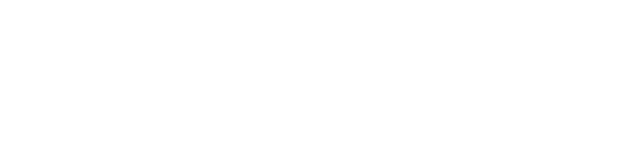
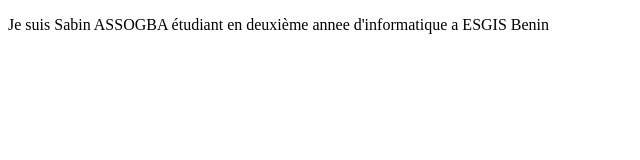
Before and after one commit to sabin-dev/mon-cv, a plain HTML site: page index.html in a window 1280 px wide. Shown: the whole page, without its empty margins (0-640 px from the left). Drawn offline with Linux system fonts and the light colour scheme.

Commit message:
mise en place de la section description

```diff
--- a/index.html
+++ b/index.html
@@ -8,5 +8,8 @@
 </head>
 <body>
 
+
+    <p>Je suis Sabin ASSOGBA étudiant en deuxième annee d'informatique a ESGIS Benin </p>
+
 </body>
 </html>
```
